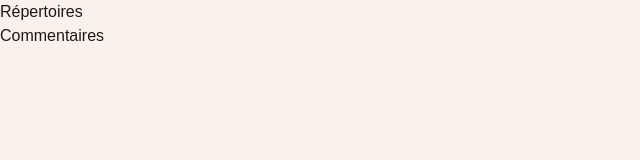
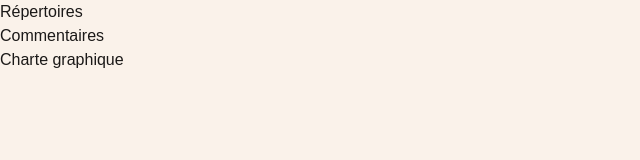
Before and after one commit to aromot/chess-app, a Next.js app: page / in a window 1280 px wide. Shown: the top 160 px of the page, without its empty margins (0-640 px from the left). Built offline with nearby package versions, Linux system fonts and the light colour scheme.

Commit message:
link to ui

```diff
--- a/src/app/page.tsx
+++ b/src/app/page.tsx
@@ -10,6 +10,9 @@ export default function Home() {
         <li>
           <Link href="/comments">Commentaires</Link>
         </li>
+        <li>
+          <Link href="/ui">Charte graphique</Link>
+        </li>
       </ul>
     </div>
   );
```
